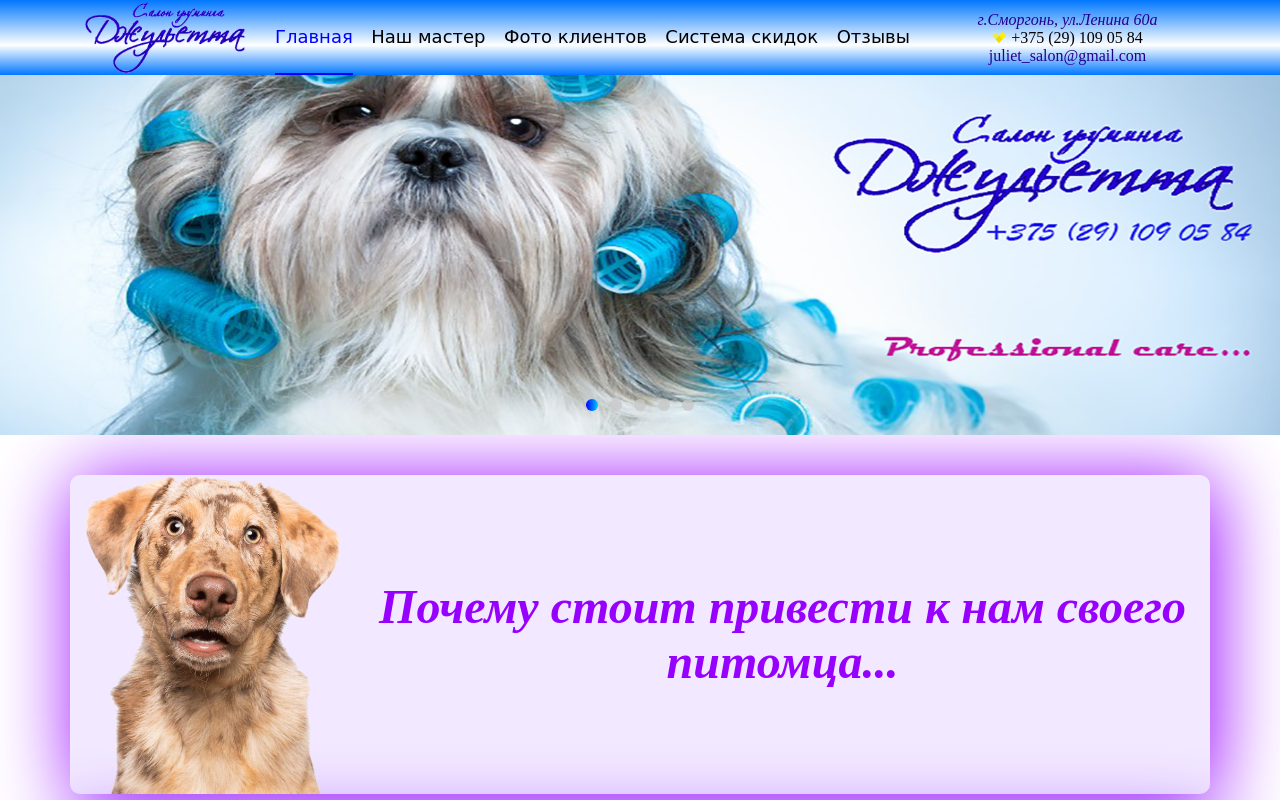
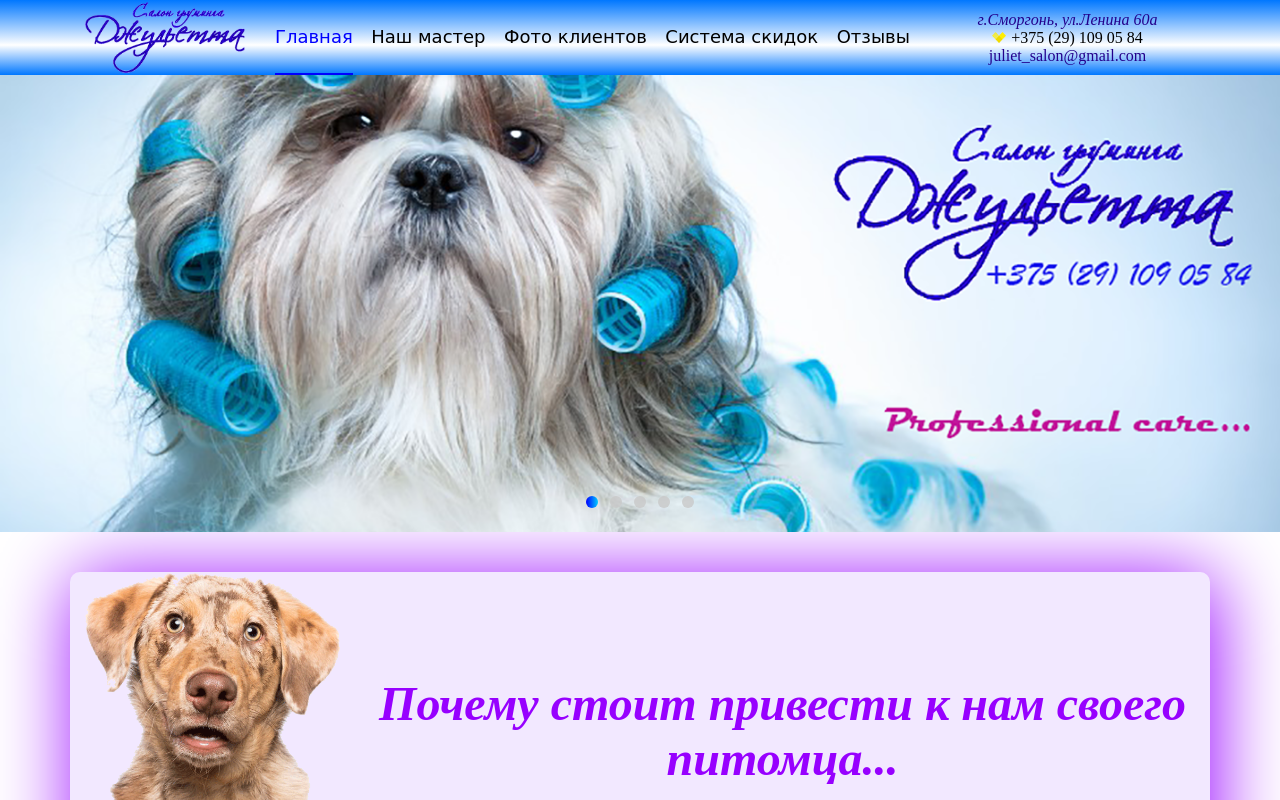
Before and after one commit to SashaDeviaten/SashaDeviaten.github.io, a React app: page / in a window 1280 px wide. Shown: the top 800 px of the page. Built offline with nearby package versions, Linux system fonts and the light colour scheme.

Commit message:
Swiper update

```diff
--- a/components/MainMenu/MainMenu.js
+++ b/components/MainMenu/MainMenu.js
@@ -39,7 +39,7 @@ class MainMenu extends React.PureComponent {
 
     tabClicked = (e) => {
         const path = e.currentTarget.dataset.path;
-        this.setState({activePath: path}, () => (path.length > 1) ? window.scrollTo(0, 360) : window.scrollTo(0, 0))
+        this.setState({activePath: path}, () => (path.length > 1) ? window.scrollTo(0, 500) : window.scrollTo(0, 0))
     };
 
     render() {
--- a/components/MainSwiper/MainSwiper.js
+++ b/components/MainSwiper/MainSwiper.js
@@ -23,6 +23,7 @@ class MainSwiper extends React.PureComponent {
             pagination: {
                 clickable: true
             },
+            autoHeight: true
         },
     };
 
@@ -59,6 +60,7 @@ class MainSwiper extends React.PureComponent {
 
 
     render() {
+        console.log('render')
         const {
             mainClassName,
             assignSwiperContainerRef, assignSwiperPrevButtonRef, assignSwiperNextButtonRef, assignSwiperPaginationRef,
--- a/components/MainSwiper/MainSwiper.scss
+++ b/components/MainSwiper/MainSwiper.scss
@@ -7,7 +7,6 @@
   }
   .main-slider {
     width: 100%;
-    //height: 359px;
     overflow: hidden;
     position: relative;
 
@@ -82,7 +81,6 @@
     .main-slider__slide {
       flex: 0 0 auto;
       width: 100vw;
-      height: 360px;
 
       &.main-slider__slide_small {
         height: 240px;
```
